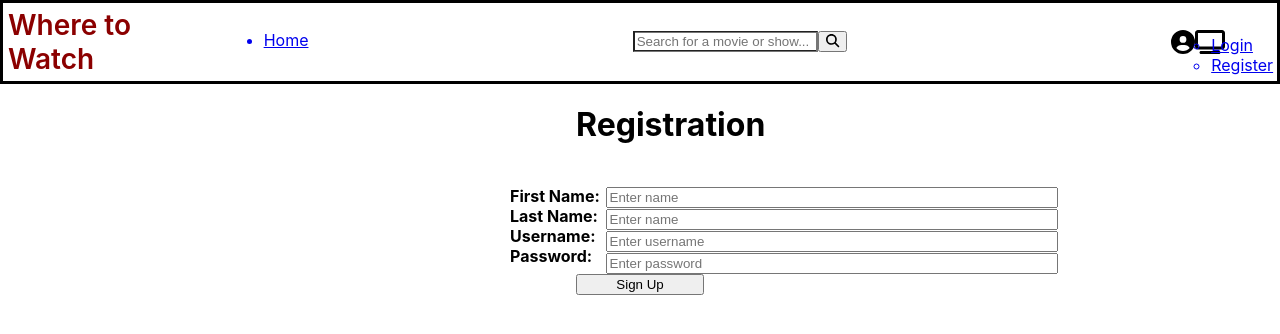
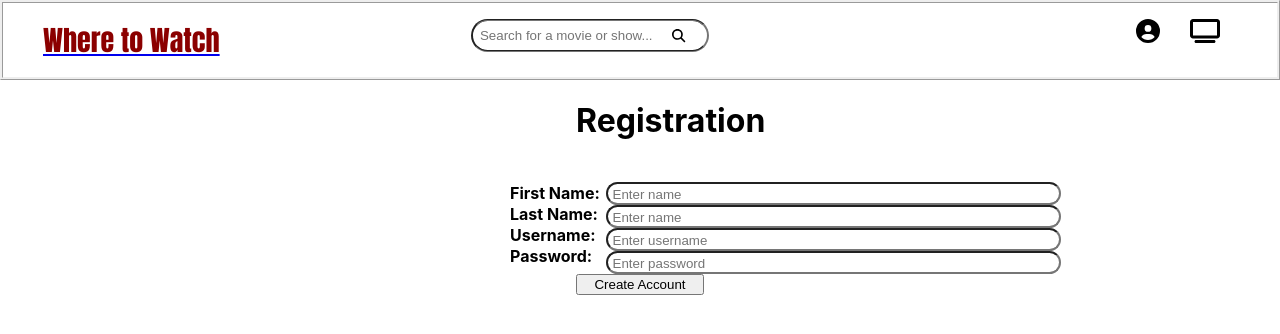
Before and after one commit to BrandonToppel/497FrontEnd, a React (Create React App) app in the folder where-to-watch/: page /Register in a window 1280 px wide. Shown: the top 334 px of the page. Built offline with nearby package versions, Linux system fonts and the light colour scheme.

Commit message:
-navbar dropdown -logo onclick -spacing/formatting match to doc

```diff
--- a/where-to-watch/src/App.css
+++ b/where-to-watch/src/App.css
@@ -1,34 +1,73 @@
+/* GLOBAL */
+
+
+button:hover {
+    cursor:pointer;
+}
+input {
+    border-radius: 25px;
+}
+
 /* NAV & FRONTPAGE */
 
 .logo {
     color: darkred;
+    font-family: Impact;
     font-size: 28px;
-    font-weight: 600;
+    font-weight: 100;
 }
 .top_nav {
     display: flex;
     align-items: center;
     justify-content: space-between;
-    padding: 5px;
-    border-style: solid;
+    border-style: ridge;
 }
 .menu {
     display: flex;
     justify-content: space-between;
     width:80%;
 }
+input[type=text] {
+    padding: 7px;
+    padding-right: 50px;
+}
+button[type=submit] {
+    background: none;
+    border: none;
+    position: absolute;
+    top: 28px;
+    left: 666px;
+}
 .nav_buttons {
-    justify-content:space-evenly;
     width: 10%;
 }
 .top_nav input {
     border-block-style: groove;
 }
-.dropdown {
+.nav_buttons:hover {
+    cursor: pointer;
+}
+.login_dropdown {
     position: absolute;
-    display: block;
-    border-radius: 8px;
+    display: none;
+    border-radius: 4px;
     top: 35px;
+}
+.user_icon:hover .login_dropdown {
+    display: inline-block;
+    position:absolute;
+    right: 80px;
+    top: 42px;
+    background-color: lightgray;
+    border: ridge;
+}
+.fa-Circle-User {
+    position: absolute;
+    right: 120px;
+}
+.fa-Tv {
+    position: absolute;
+    right: 60px;
 }
 .frontpage{
     padding: 10px;
@@ -56,6 +95,7 @@
     grid-gap: 10px;
 }
 .labels {
+
 }
 .boxes {
     padding-right: 230px;
@@ -65,10 +105,13 @@ label[type=text] {
     text-align: left;
     padding-left: 510px;
     width: 100%;
+    padding-top: 1px;
 }
 input[type=name], input[type=password] {
     width:100%;
     align-self: start;
+    padding-top: 3px;
+    padding-left: 5px;
 }
 button[type=reg], button[type=log] {
     position: absolute;
--- a/where-to-watch/src/components/Nav.js
+++ b/where-to-watch/src/components/Nav.js
@@ -1,36 +1,40 @@
 import React from 'react'
-import {NavLink} from 'react-router-dom';
-import {FontAwesomeIcon} from "@fortawesome/react-fontawesome"
+import { NavLink } from 'react-router-dom';
+import { FontAwesomeIcon } from "@fortawesome/react-fontawesome"
 import { faCircleUser } from '@fortawesome/free-solid-svg-icons';
-import {faTv} from "@fortawesome/free-solid-svg-icons"
+import { faTv } from "@fortawesome/free-solid-svg-icons"
 import { faMagnifyingGlass } from '@fortawesome/free-solid-svg-icons';
 
 // TODO
-// -positions
-// -logo onclick event to homepage
-// -nav button spacing
-// -dropdown for user icon
-// -login & register links to dropdown
-// -dropdown events
 // -watchlist button event
+// -Logo is underlined because it's in a NavLink (fixable?)
+// -cleanup?
 
 const Nav = () => {
     return (
         <nav class="top_nav">
-        <div class="logo" onclick="">Where to Watch</div>
+
             <ul class="menu">
-            <NavLink to="/" className={({isActive}) => (isActive ? 'active' : 'inactive')}><li>Home</li></NavLink>
+                <NavLink to="/" className={({ isActive }) => (isActive ? 'active' : 'inactive')}> <div class="logo">Where to Watch</div> </NavLink>
                 <div class="searchbar">
                     <input type="text" placeholder="Search for a movie or show..."></input>
                     <button type="submit"><FontAwesomeIcon icon={faMagnifyingGlass}></FontAwesomeIcon></button>
                 </div>
                 <div class="nav_buttons">
+                    <div class="user_icon">
                         <FontAwesomeIcon icon={faCircleUser} className="fa-Circle-User" color="black" size='xl'></FontAwesomeIcon>
-                <ul class="dropdown">
+                        <ul class="login_dropdown">
+                            <li>
                                 <NavLink to="/Login" className={({ isActive }) => (isActive ? 'active' : 'inactive')}><li>Login</li></NavLink>
+                            </li>
+                            <li>
                                 <NavLink to="/Register" className={({ isActive }) => (isActive ? 'active' : 'inactive')}><li>Register</li></NavLink>
+                            </li>
                         </ul>
+                    </div>
+                    <div class="tv_icon">
                         <FontAwesomeIcon icon={faTv} className="fa-Tv" color="black" size='xl'></FontAwesomeIcon>
+                    </div>
                 </div>
             </ul>
 
--- a/where-to-watch/src/components/Register.js
+++ b/where-to-watch/src/components/Register.js
@@ -12,7 +12,7 @@ const Register = () => {
           <h1 class="header">Registration</h1>
           <div class = "register">
           <div class="labels">
-              <label type="text" for="firstname"><b>First Name: </b></label>
+                  <label type="text" for="firstname"><b>First Name: </b></label>
                   <label type="text" for="lastname"><b>Last Name: </b></label>
                   <label type="text" for="username"><b>Username: </b></label>
                   <label type="text" for="password"><b>Password: </b></label>
@@ -24,7 +24,7 @@ const Register = () => {
               <input type="password" placeholder="Enter password"></input>
               </div>
           </div>
-          <button type="reg">Sign Up</button>
+          <button type="reg">Create Account</button>
       </div>
   )
 }
--- a/where-to-watch/src/components/frontpage.js
+++ b/where-to-watch/src/components/frontpage.js
@@ -12,7 +12,10 @@ const frontpage = () => {
     <div class="frontpage">
           <div>
             Find the streaming service that has your favorite movie!
-            Use the searchbar or click below to let us help.
+            Use the searchbar to look up a title.
+            <br></br>
+            <br></br>
+            Can't decide what to watch? Click below to let us help.
             <br></br>
             <button class="btn_front">Surprise me</button>
           </div>
```
Lines whose indentation alone changed are shown as unchanged.
